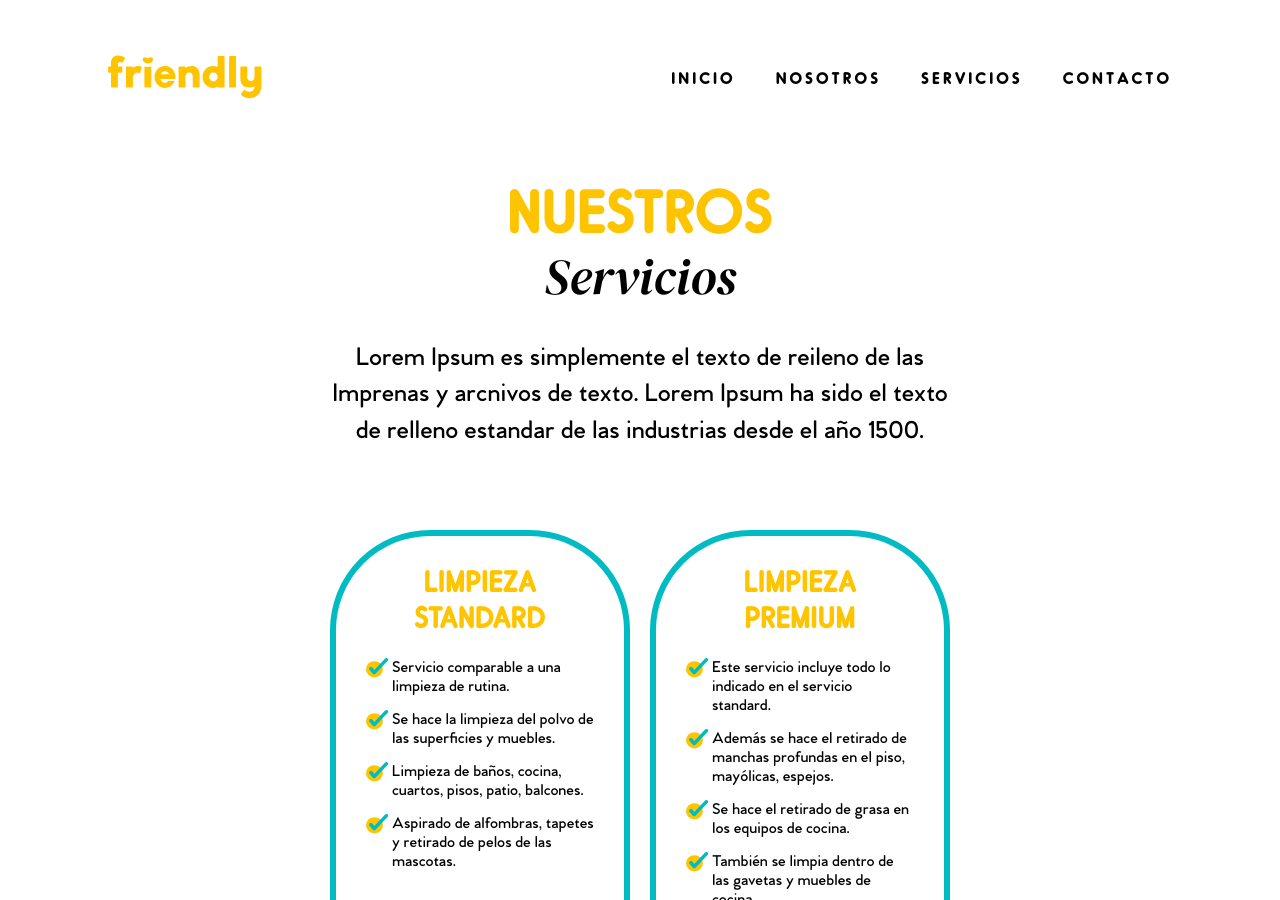
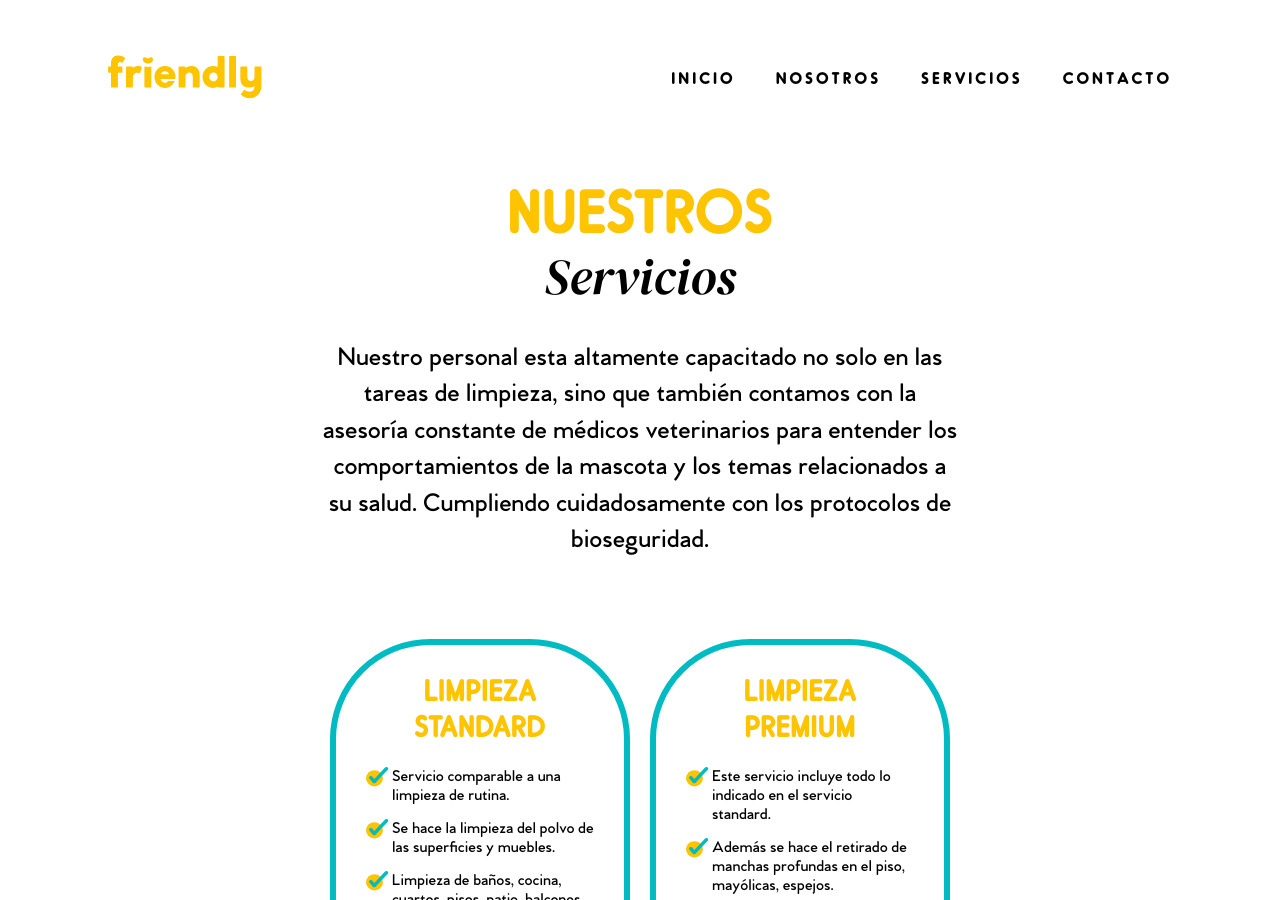
Before and after one commit to PaolaCruzC/paolacruzc.github.io, a Jekyll site: the page built from servicios.html, in a window 1280 px wide and 900 px high. Built offline with Jekyll 4.4.1, drawn with Linux system fonts in a browser that asks for light colours.

Commit message:
Adding Servicios content

```diff
--- a/servicios.html
+++ b/servicios.html
@@ -11,7 +11,7 @@ layout: default
       <h2>Servicios</h2>
 
       <p>
-        Lorem Ipsum es simplemente el texto de reileno de las Imprenas y arcnivos de texto. Lorem Ipsum ha sido el texto de relleno estandar de las industrias desde el año 1500.
+        Nuestro personal esta altamente capacitado no solo en las tareas de limpieza, sino que también contamos con la asesoría constante de médicos veterinarios para entender los comportamientos de la mascota y los temas relacionados a su salud. Cumpliendo cuidadosamente con los protocolos de bioseguridad.
       </p>
     </header>
 
```
